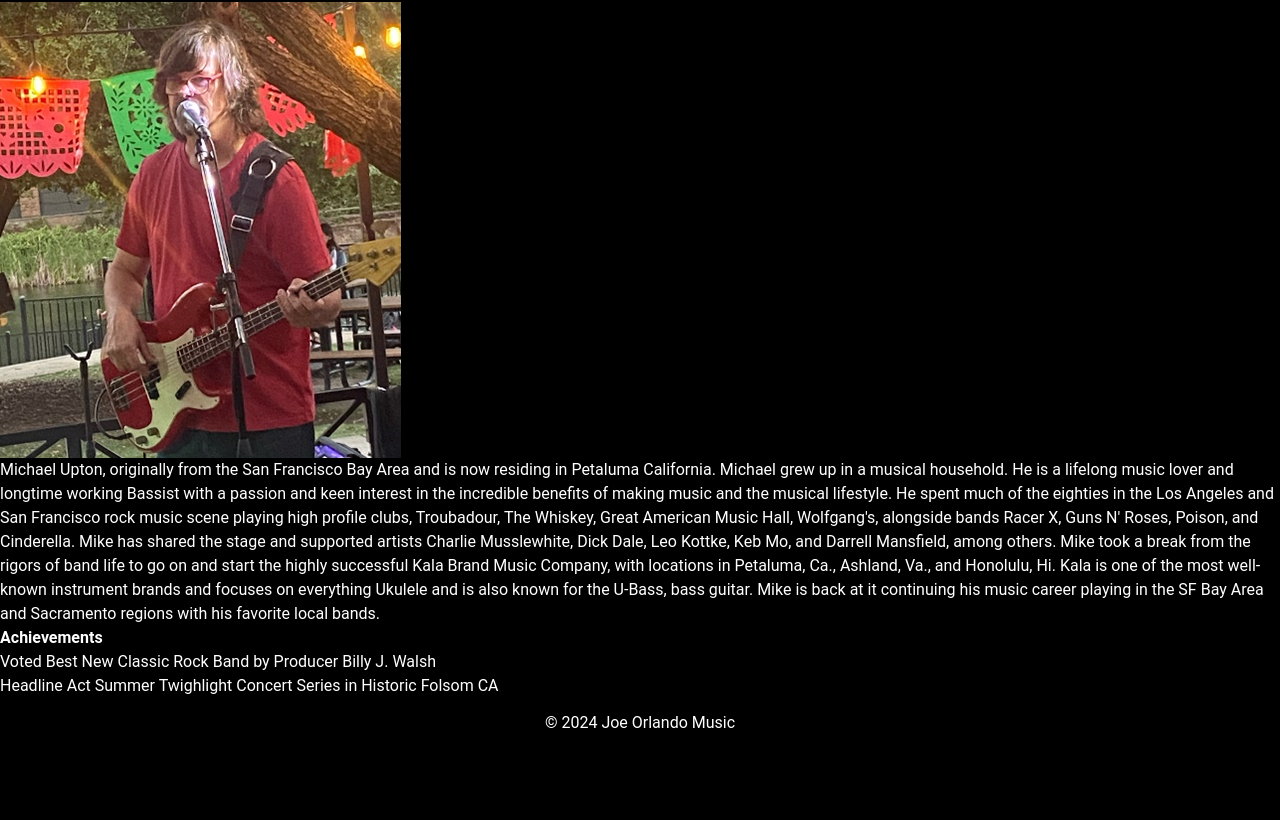
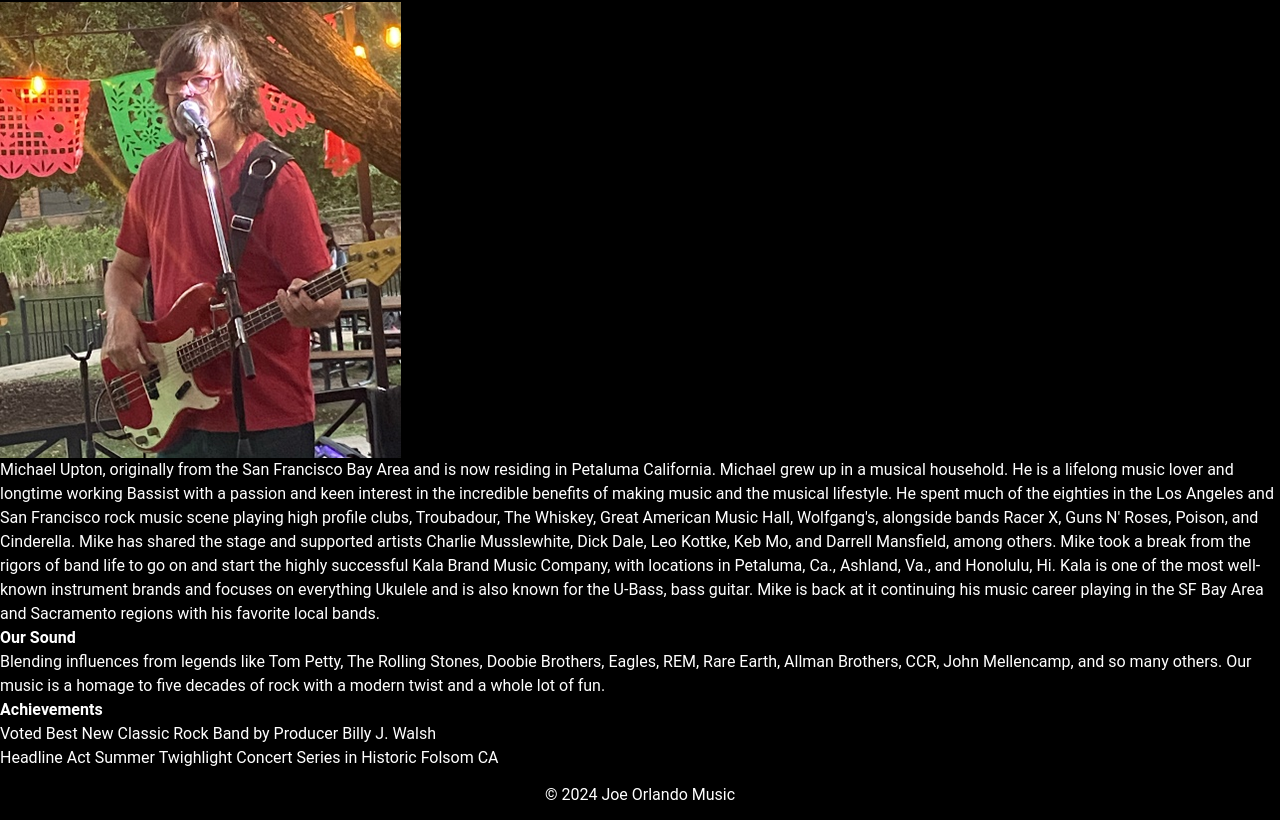
Before and after one commit to Robertjo97/JoeOrlandoMusic, a React (Vite) app: page /about in a window 1280 px wide. Shown: the part 2055-2875 px from the top of the page. Before the commit the page ends 2803 px from the top, so only its background shows below. Built offline with nearby package versions, Linux system fonts and the light colour scheme.

Commit message:
components built

```diff
--- a/src/About/About.jsx
+++ b/src/About/About.jsx
@@ -4,6 +4,7 @@ import Title from "./Title.jsx";
 import AboutUs from "./AboutUs.jsx";
 import Meet from "./Meet.jsx";
 import Achievements from "./Achievements.jsx";
+import Sound from "./Sound.jsx";
 import "./about.css";
 
 const About = () => {
@@ -13,6 +14,7 @@ const About = () => {
       <Title />
       <AboutUs />
       <Meet />
+      <Sound />
       <Achievements />
       <Footer />
     </div>
--- /dev/null
+++ b/src/About/Sound.jsx
@@ -0,0 +1,14 @@
+const Sound = () => {
+  return (
+    <div className="sound-container">
+      <h3>Our Sound</h3>
+      <p>
+        Blending influences from legends like Tom Petty, The Rolling Stones,
+        Doobie Brothers, Eagles, REM, Rare Earth, Allman Brothers, CCR, John
+        Mellencamp, and so many others. Our music is a homage to five decades of
+        rock with a modern twist and a whole lot of fun.
+      </p>
+    </div>
+  );
+};
+export default Sound;
```
